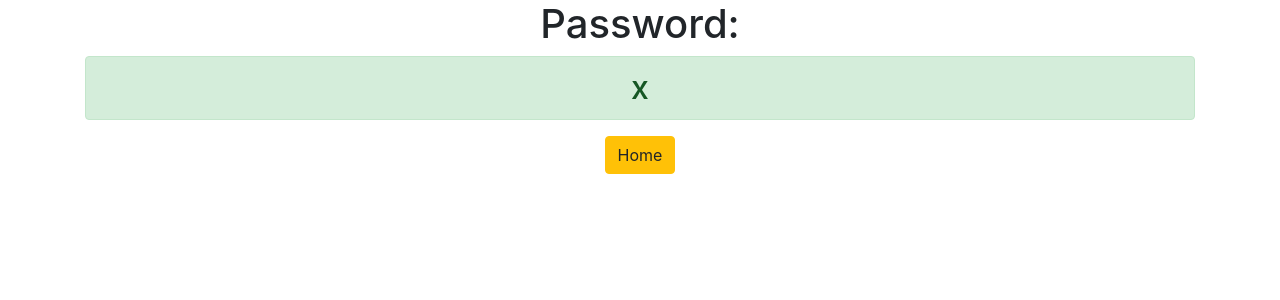
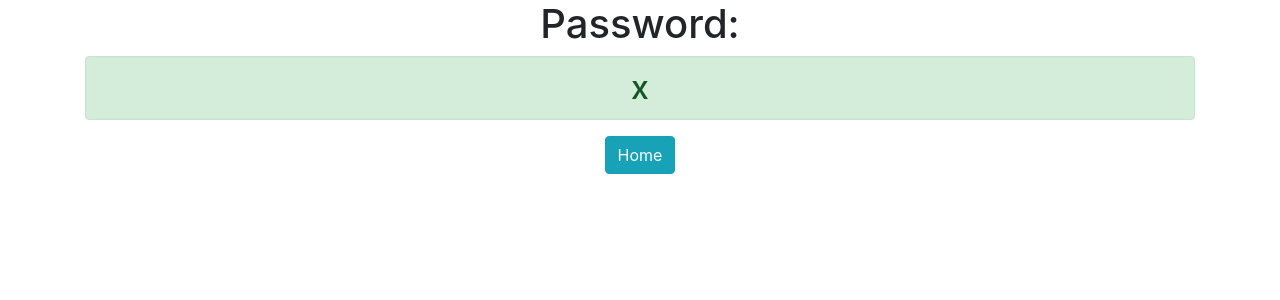
Before and after one commit to Saivarshan-code/django-3-password_password, a Django app: template generator/templates/generator/password.html in a window 1280 px wide. Shown: the top 300 px of the page. Run offline with Django 3.2, Linux system fonts and the light colour scheme; the template is opened without the code that fills it: most values are stand-ins (such as "Sample title", 1, 10 or a date in 2020).

Commit message:
I made some tweaks

```diff
--- a/generator/templates/generator/password.html
+++ b/generator/templates/generator/password.html
@@ -3,6 +3,6 @@
   <h1>Password:</h1>
   <h2 class="alert alert-success">{{ password }}</h2>
 
-  <a href="{% url 'home' %}" class='btn btn-warning'>Home</a>
+  <a href="{% url 'home' %}" class='btn btn-info'>Home</a>
 
 </div>
--- a/password_generator/settings.py
+++ b/password_generator/settings.py
@@ -20,7 +20,7 @@ BASE_DIR = Path(__file__).resolve(strict=True).parent.parent
 # See https://docs.djangoproject.com/en/3.1/howto/deployment/checklist/
 
 # SECURITY WARNING: keep the secret key used in production secret!
-SECRET_KEY = '+3jgidky!u-%^n_+g2(%=a&_*r7xrb8v3x*4363#8x@r9$wpid'
+SECRET_KEY = '+3jgidky!u-%^n_+g2(%=a&_scdd@*r7xrb8v3x*4363#8x@r9$wpid'
 
 # SECURITY WARNING: don't run with debug turned on in production!
 DEBUG = True
```
